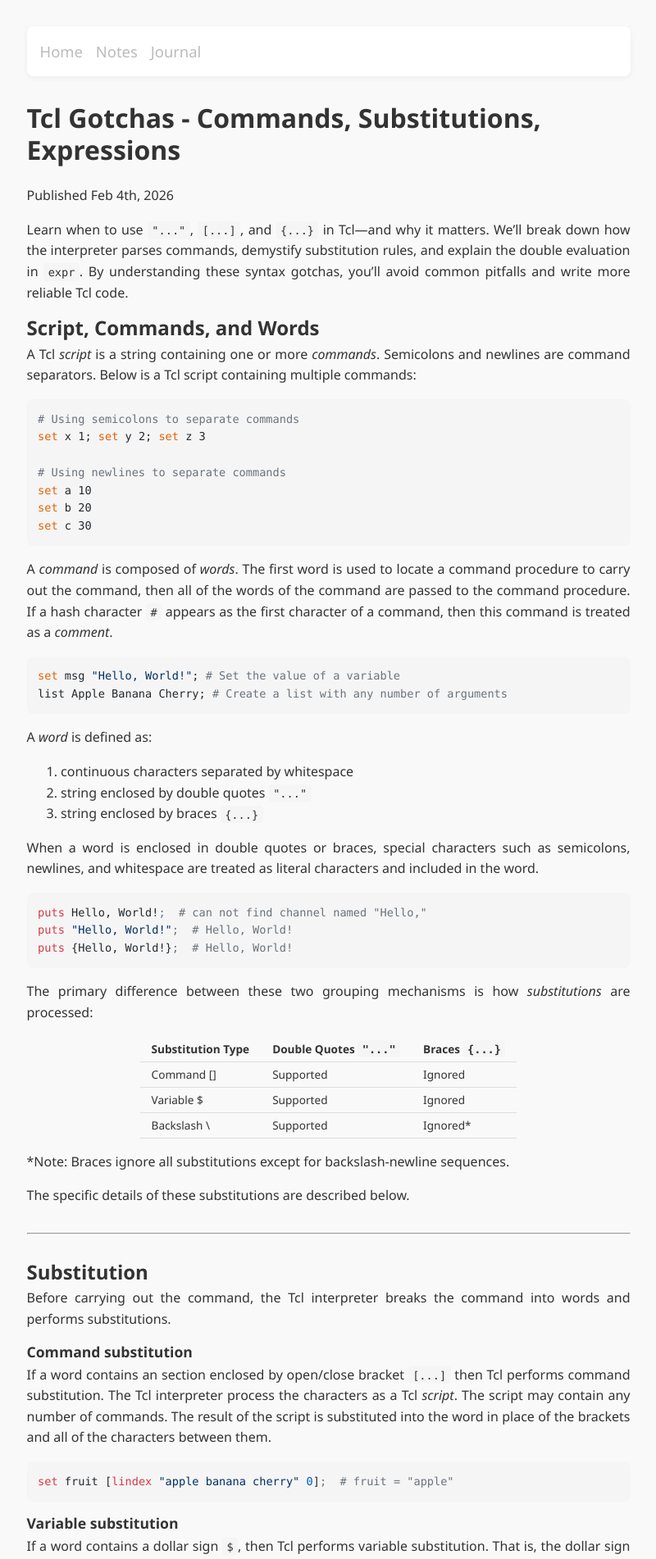
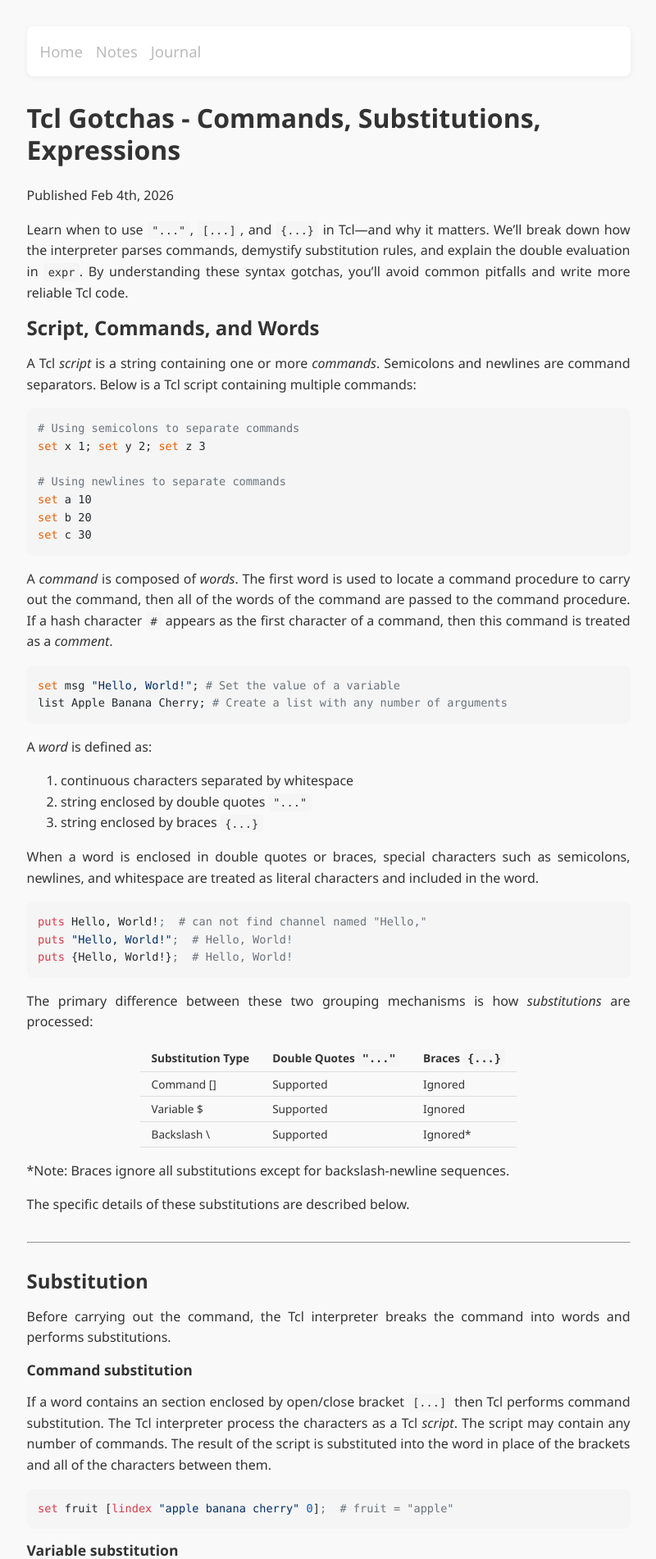
Before and after one commit to wyatthoho/wyatthoho.github.io, a Jekyll site: the page built from _notes/tcl-gotchas-commands-substitutions-expressions.md, in a window 1280 px wide. Shown: the top 1902 px of the page at 82% size, without its empty margins (232-1032 px from the left). Built offline with Jekyll 4.4.1, drawn with Linux system fonts in a browser that asks for light colours; nearby versions of some CDN libraries.

Commit message:
increase the spacing of h2 and h3

```diff
--- a/_sass/main.scss
+++ b/_sass/main.scss
@@ -94,7 +94,7 @@ h1 {
 
 h2 {
   font-size: var(--font-size-h2);
-  margin-bottom: var(--spacing-xs);
+  margin-bottom: var(--spacing-sm);
   text-align: left;
   line-height: 1.2;
 
@@ -110,7 +110,7 @@ h2 {
 
 h3 {
   font-size: var(--font-size-h3);
-  margin-bottom: var(--spacing-xs);
+  margin-bottom: var(--spacing-sm);
   text-align: left;
   line-height: 1.2;
 }
```
